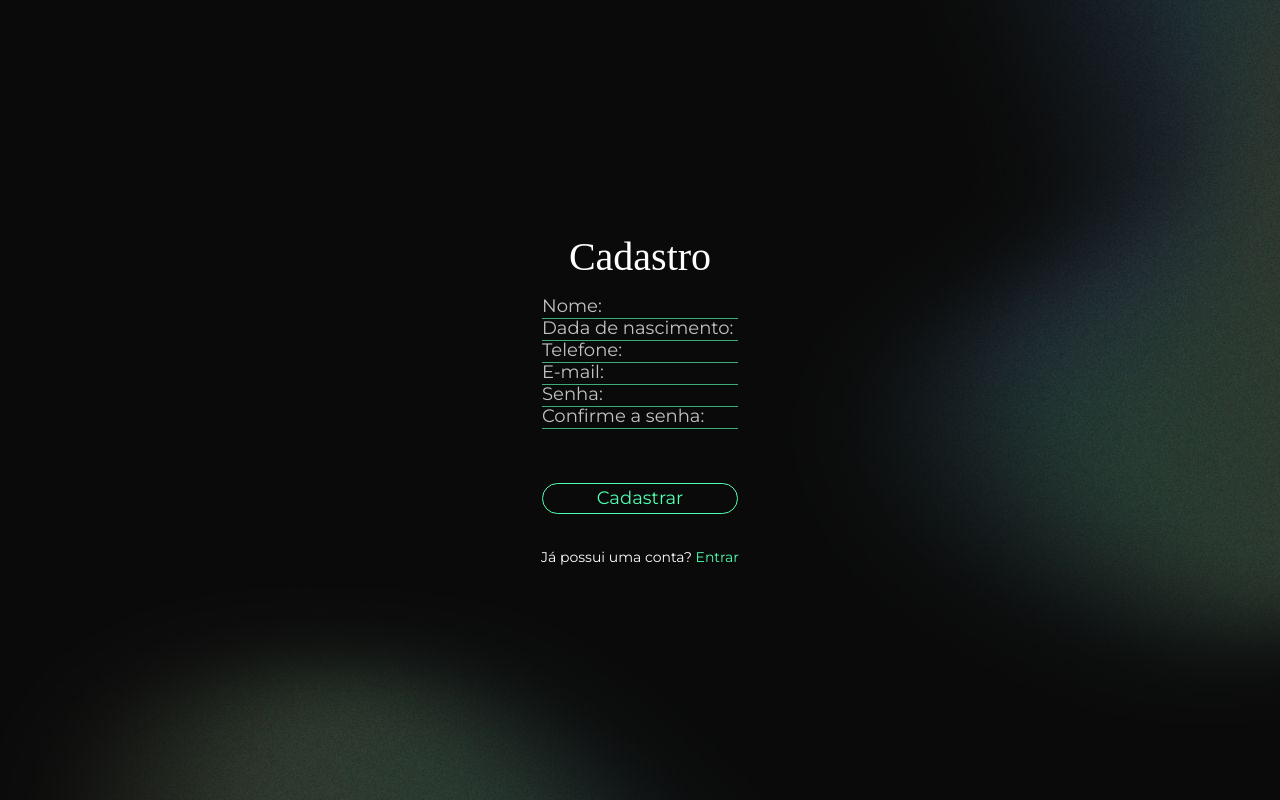
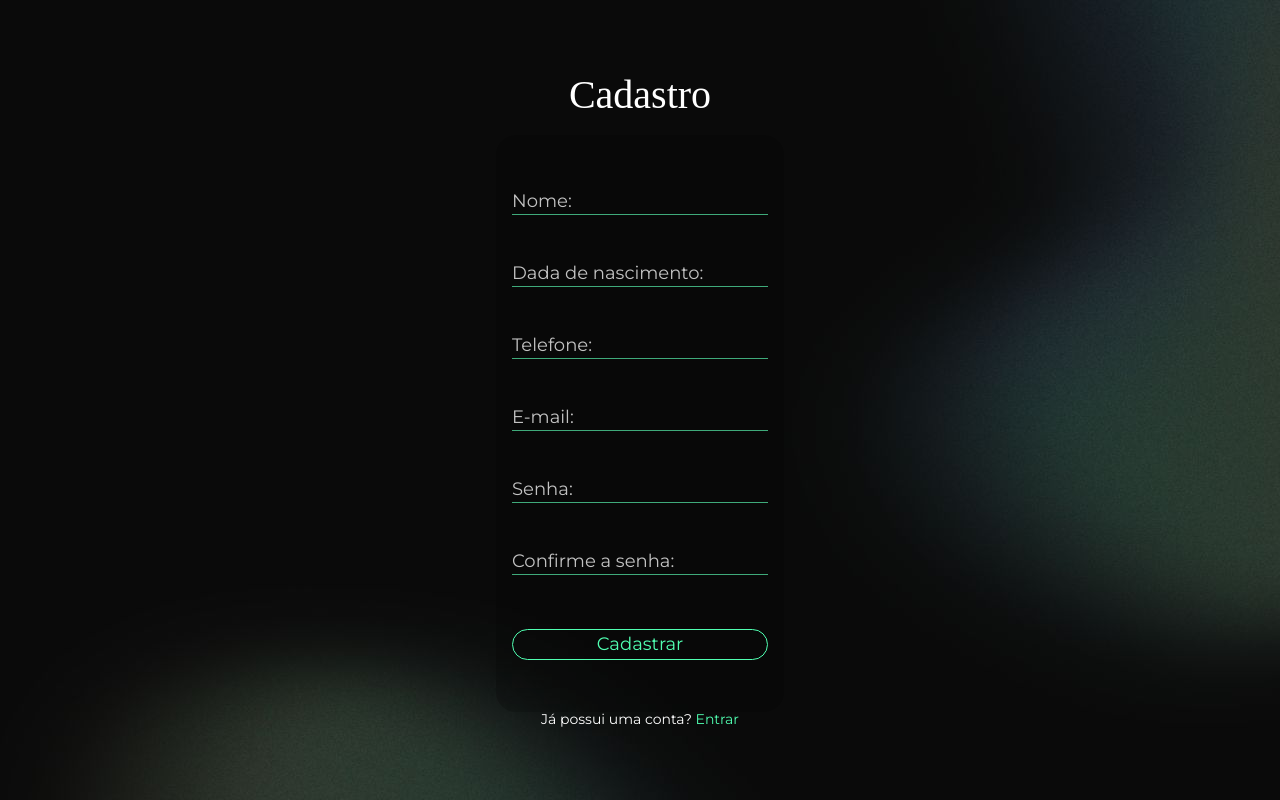
Before and after one commit to Tiago-dev12/Taick-Flix, a Django app: page /cadastro/ in a window 1280 px wide. Run offline with Django 5.2, Linux system fonts and the light colour scheme; some web fonts are replaced.

Commit message:
ajustando html cadastro

```diff
--- a/static/css/form.css
+++ b/static/css/form.css
@@ -7,7 +7,7 @@
     --verde-claro: #50FFB1;
     --verde-claro-transp: #3faa7a;
     --cinza-claro: #c2c2c2;
-    --vermelho-erro: #ff4756;
+    --vermelho-erro: #ff4141;
 }
 
 body{
--- a/templates/cadastro.html
+++ b/templates/cadastro.html
@@ -11,19 +11,21 @@
 </head>
 <body>
     <h1>Cadastro</h1>
+    <div class="caixa-form">
         <form method="POST">
             {% csrf_token %}
             {% for field in form %}
-            <div>
+                <div class="campo">
+                    {{ field }}
                     {{ field.label_tag }}
-                {{ field }}
+                </div>
                 {% for error in field.errors %}
-                    <p style="color: red;">{{ error }}</p>
+                    <p class="msg-erro">{{ error }}</p>
                 {% endfor %}
-            </div>
             {% endfor %}
             <button type="submit">Cadastrar</button>
         </form>
+    </div>
     <p>Já possui uma conta?</a>
     <a href="{% url 'Login' %}">Entrar</a>
 </body>
```
Lines whose indentation alone changed are shown as unchanged.
